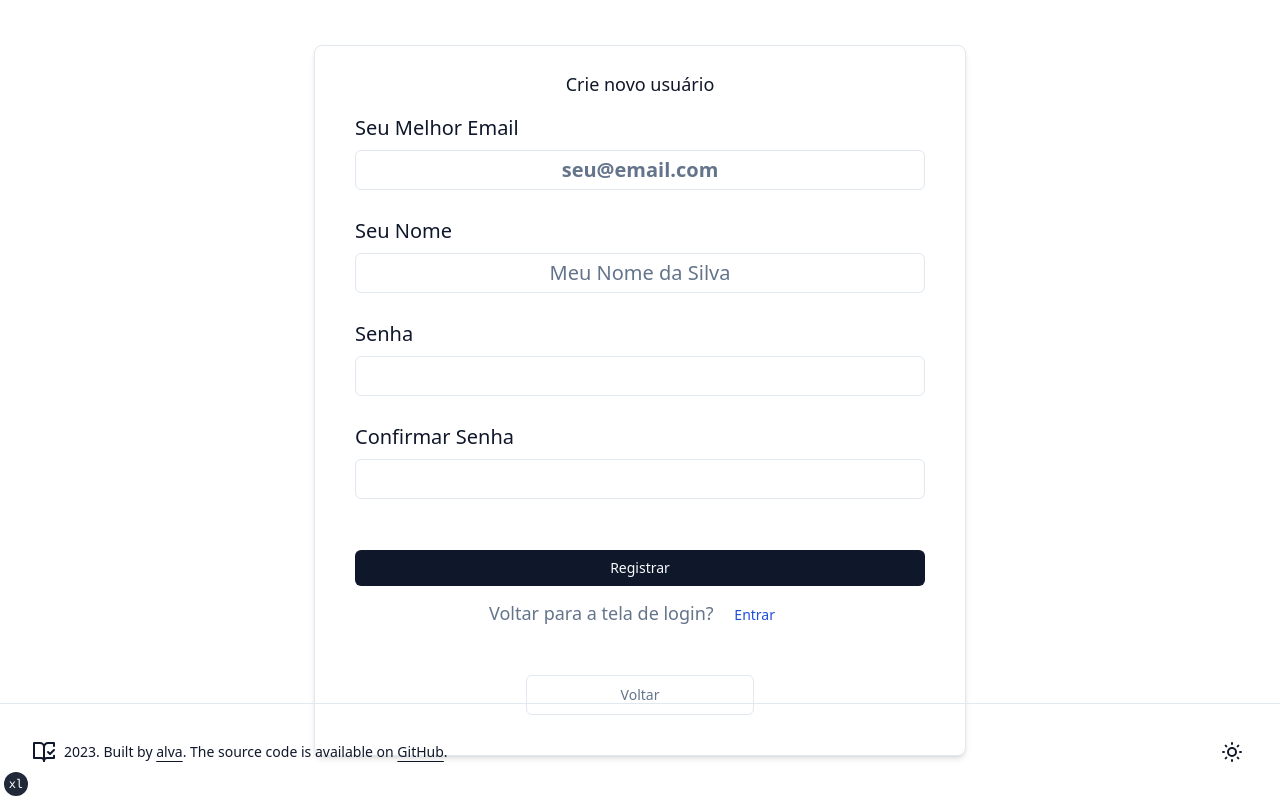
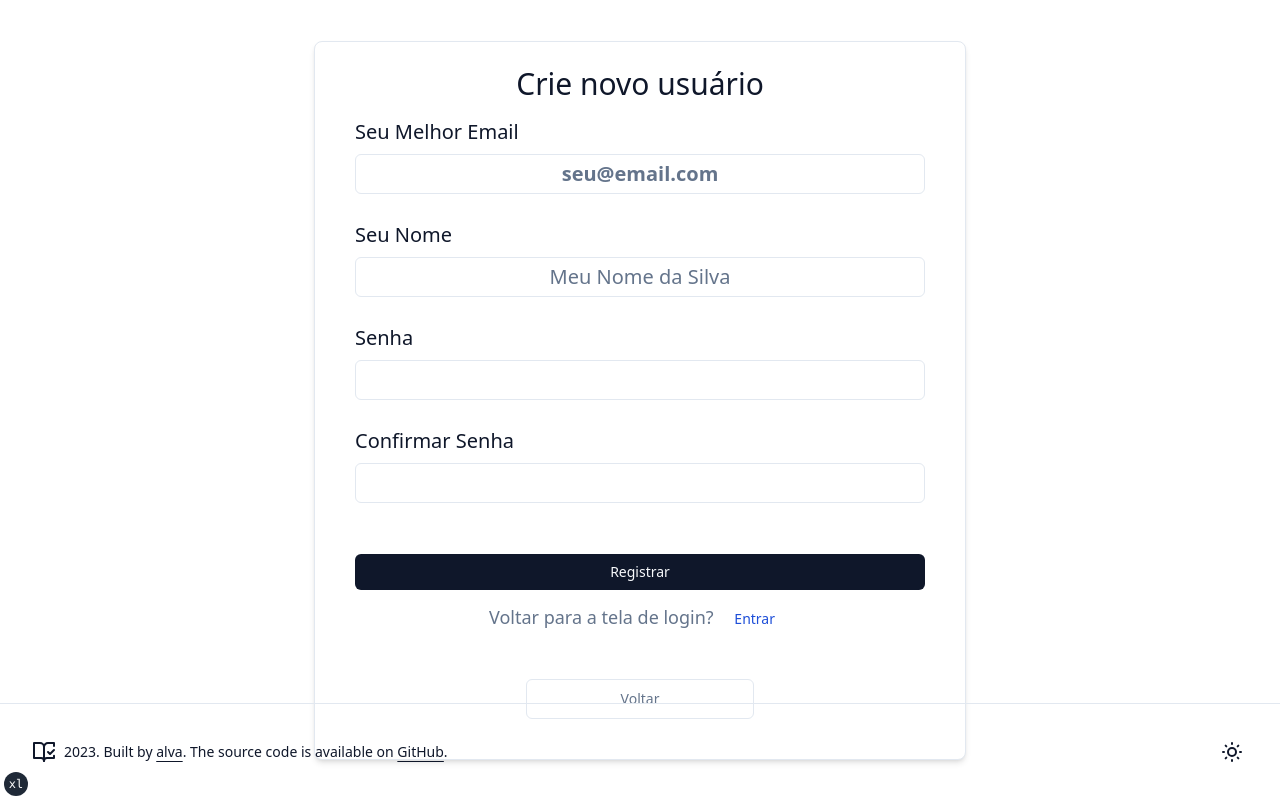
Before and after one commit to alvarengaflavio/todo-next, a Next.js app: page /register in a window 1280 px wide. Built offline with nearby package versions, Linux system fonts and the light colour scheme.

Commit message:
Update user-create-form component

```diff
--- a/src/components/forms/user-create-form.tsx
+++ b/src/components/forms/user-create-form.tsx
@@ -64,7 +64,9 @@ const UserCreateForm: FC<RegisterFormProps> = ({}) => {
   return (
     <Card className="p-4 my-4 mx-auto dark:shadow-foreground/10 shadow-md ">
       <CardHeader className="px-0 py-2 text-lg font-normal text-center">
-        <span>Crie novo usuário</span>
+        <span className="text-2xl md:text-3xl font-light">
+          Crie novo usuário
+        </span>
       </CardHeader>
       <CardContent className="text-xl">
         <Form {...form}>
```
